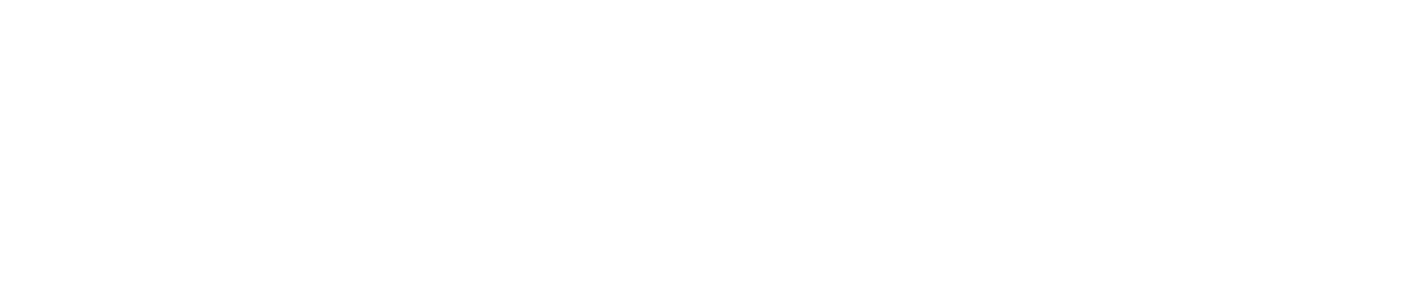
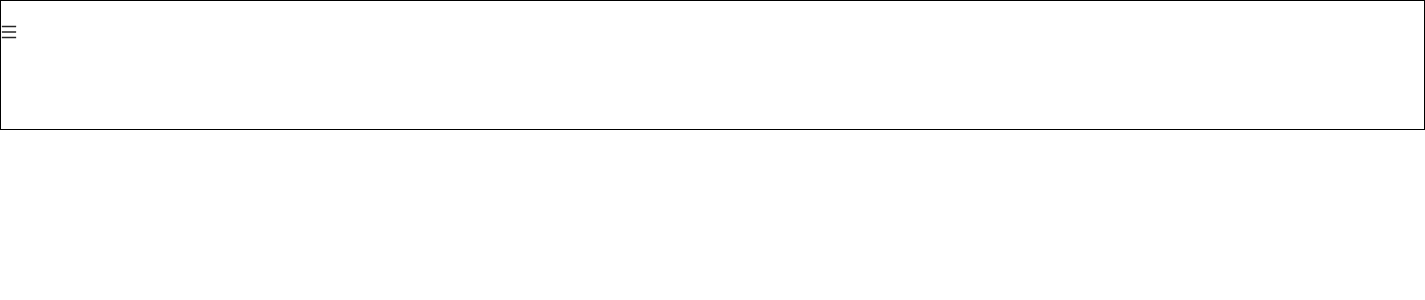
Before and after one commit to 2wo0/Alone, a React (Create React App) app: page / in a window 1280 px wide. Shown: the top 300 px of the page, 1425 px wide, since content can reach past the window. Built offline with nearby package versions, Linux system fonts and the light colour scheme.

Commit message:
ADD: antd library install and icons create

```diff
--- a/public/index.html
+++ b/public/index.html
@@ -11,7 +11,7 @@
     />
     <link rel="apple-touch-icon" href="%PUBLIC_URL%/logo192.png" />
     <link rel="manifest" href="%PUBLIC_URL%/manifest.json" />
-    <title>React App</title>
+    <title>Toy-Project</title>
   </head>
   <body>
     <div id="root"></div>
--- a/src/Pages/Components/Header.tsx
+++ b/src/Pages/Components/Header.tsx
@@ -1,6 +1,19 @@
 import React from "react";
 import styled from "styled-components";
+import { MenuOutlined } from "@ant-design/icons";
 
 export default function Header() {
-  return <></>;
+  return (
+    <HeaderWrap>
+      <MenuOutlined />
+    </HeaderWrap>
+  );
 }
+
+const HeaderWrap = styled.div`
+  width: 1425px;
+  height: 130px;
+  margin: 0 auto;
+  padding-top: 23px;
+  border: 1px solid black;
+`;
--- a/src/index.tsx
+++ b/src/index.tsx
@@ -4,6 +4,7 @@ import Router from "./Routes";
 import { ThemeProvider } from "styled-components";
 import GlobalStyle from "./Styles/GlobalStyle";
 import theme from "./Styles/Theme";
+import "antd/dist/antd.css";
 
 ReactDOM.render(
   <>
```
Also changed, not shown: package.json (+5 -2 lines), 1 other file (tests, documents, lock files or other folders).
